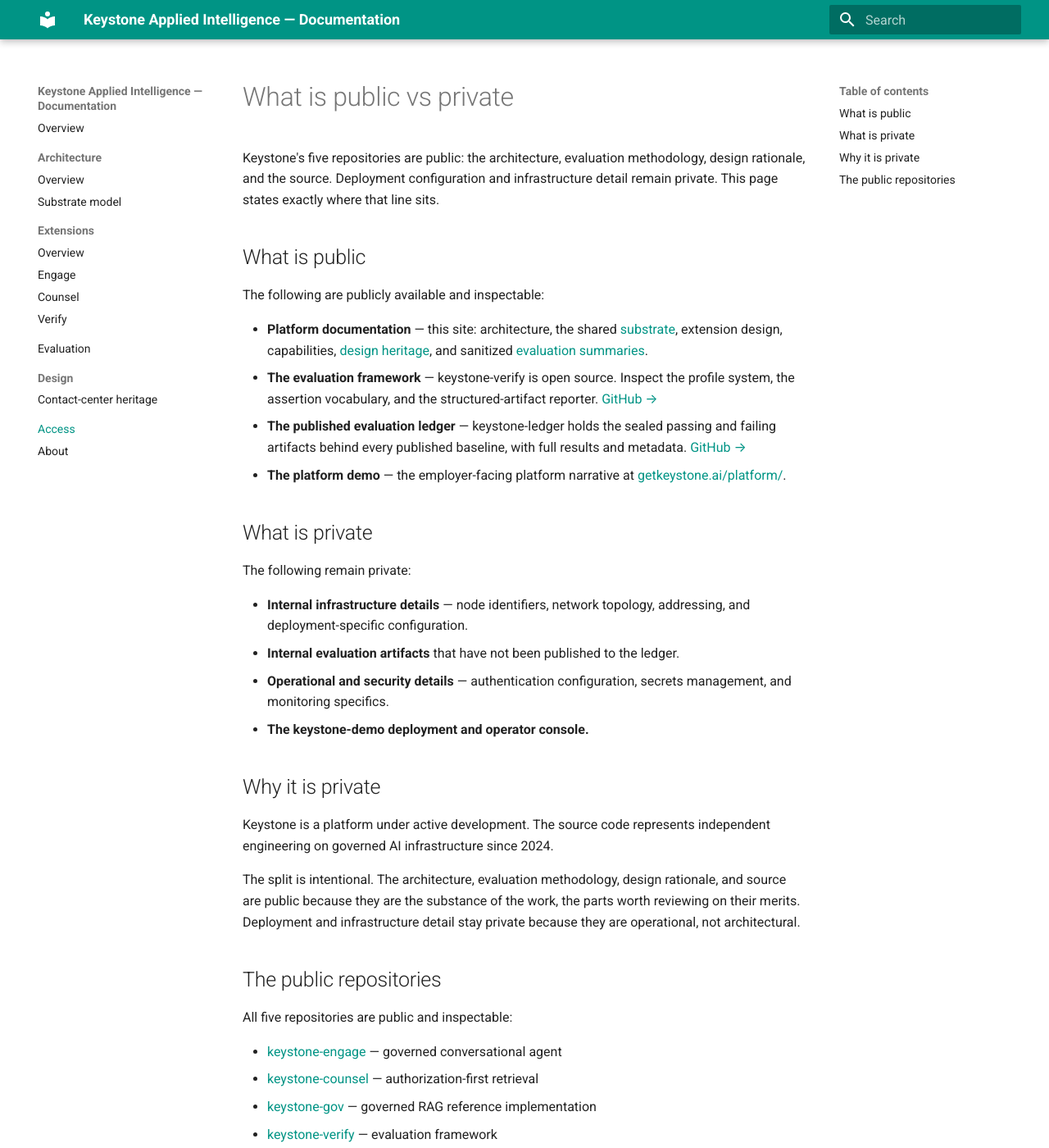
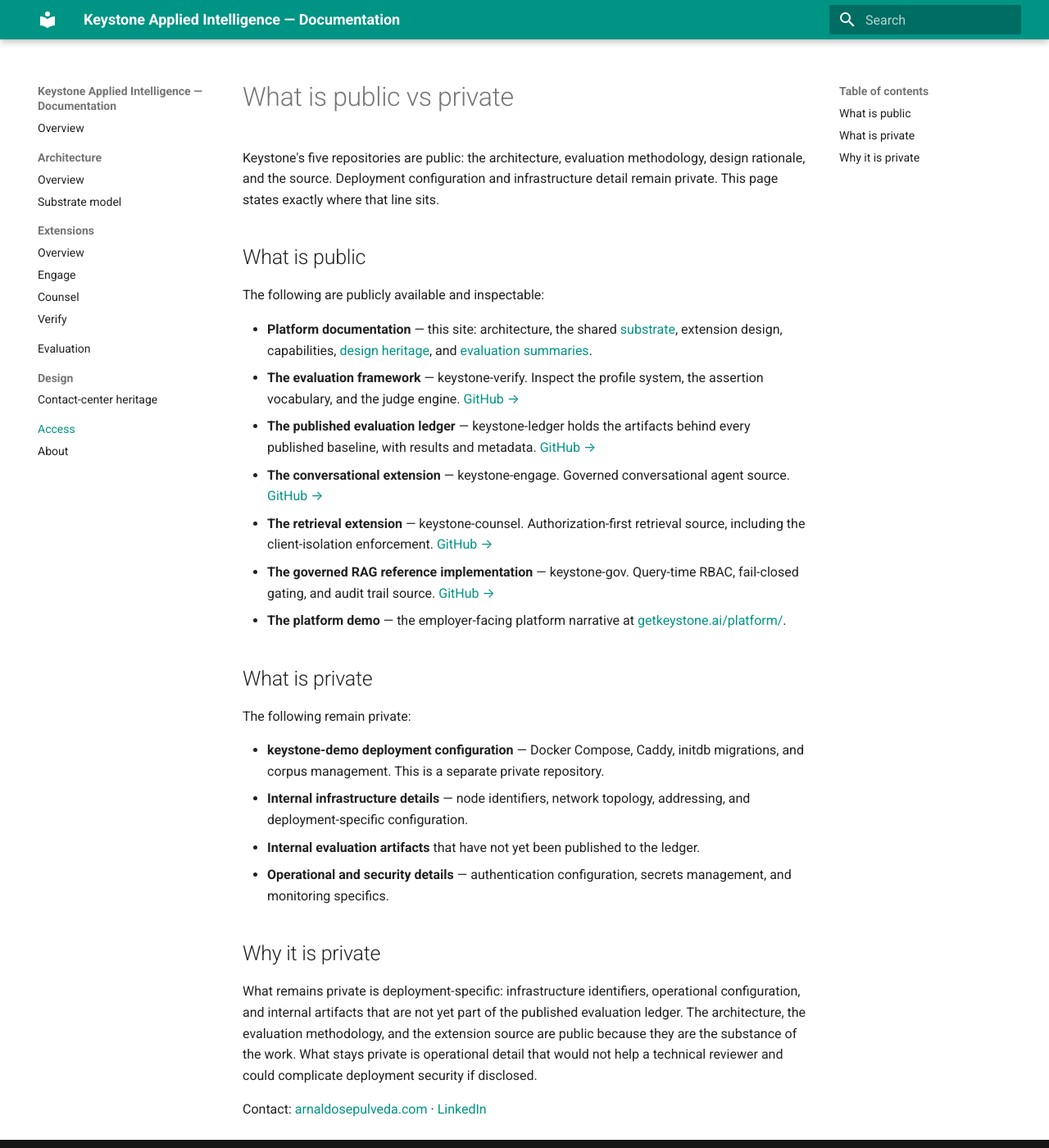
Before and after one commit to getkeystone/keystone-platform-docs, an MkDocs documentation site: the page built from docs/access.md, in a window 1280 px wide and 1400 px high. Shown: the whole window at 82% size. Built offline with MkDocs 1.6.1 and Material for MkDocs 9.7.7, drawn with Linux system fonts in a browser that asks for light colours; some of the changed text lies outside the part shown.

Commit message:
docs: update access page and migration notes — all five repos are now public

```diff
--- a/docs/access.md
+++ b/docs/access.md
@@ -11,14 +11,23 @@ The following are publicly available and inspectable:
 
 - **Platform documentation** — this site: architecture, the shared
   [substrate](architecture/substrate.md), extension design, capabilities,
-  [design heritage](design/heritage.md), and sanitized
+  [design heritage](design/heritage.md), and
   [evaluation summaries](evaluation/index.md).
-- **The evaluation framework** — keystone-verify is open source. Inspect the
-  profile system, the assertion vocabulary, and the structured-artifact
-  reporter. [GitHub →](https://github.com/getkeystone/keystone-verify)
-- **The published evaluation ledger** — keystone-ledger holds the sealed
-  passing and failing artifacts behind every published baseline, with full
-  results and metadata. [GitHub →](https://github.com/getkeystone/keystone-ledger)
+- **The evaluation framework** — keystone-verify. Inspect the profile system,
+  the assertion vocabulary, and the judge engine.
+  [GitHub →](https://github.com/getkeystone/keystone-verify)
+- **The published evaluation ledger** — keystone-ledger holds the artifacts
+  behind every published baseline, with results and metadata.
+  [GitHub →](https://github.com/getkeystone/keystone-ledger)
+- **The conversational extension** — keystone-engage. Governed conversational
+  agent source.
+  [GitHub →](https://github.com/getkeystone/keystone-engage)
+- **The retrieval extension** — keystone-counsel. Authorization-first retrieval
+  source, including the client-isolation enforcement.
+  [GitHub →](https://github.com/getkeystone/keystone-counsel)
+- **The governed RAG reference implementation** — keystone-gov. Query-time
+  RBAC, fail-closed gating, and audit trail source.
+  [GitHub →](https://github.com/getkeystone/keystone-gov)
 - **The platform demo** — the employer-facing platform narrative at
   [getkeystone.ai/platform/](https://getkeystone.ai/platform/).
 
@@ -26,32 +35,23 @@ The following are publicly available and inspectable:
 
 The following remain private:
 
+- **keystone-demo deployment configuration** — Docker Compose, Caddy, initdb
+  migrations, and corpus management. This is a separate private repository.
 - **Internal infrastructure details** — node identifiers, network topology,
   addressing, and deployment-specific configuration.
-- **Internal evaluation artifacts** that have not been published to the ledger.
+- **Internal evaluation artifacts** that have not yet been published to the
+  ledger.
 - **Operational and security details** — authentication configuration, secrets
   management, and monitoring specifics.
-- **The keystone-demo deployment and operator console.**
 
 ## Why it is private
 
-Keystone is a platform under active development. The source code represents
-independent engineering on governed AI infrastructure since 2024.
-
-The split is intentional. The architecture, evaluation methodology, design
-rationale, and source are public because they are the substance of the work,
-the parts worth reviewing on their merits. Deployment and infrastructure detail
-stay private because they are operational, not architectural.
-
-## The public repositories
-
-All five repositories are public and inspectable:
-
-- [keystone-engage](https://github.com/getkeystone/keystone-engage) — governed conversational agent
-- [keystone-counsel](https://github.com/getkeystone/keystone-counsel) — authorization-first retrieval
-- [keystone-gov](https://github.com/getkeystone/keystone-gov) — governed RAG reference implementation
-- [keystone-verify](https://github.com/getkeystone/keystone-verify) — evaluation framework
-- [keystone-ledger](https://github.com/getkeystone/keystone-ledger) — published evaluation ledger
+What remains private is deployment-specific: infrastructure identifiers,
+operational configuration, and internal artifacts that are not yet part of the
+published evaluation ledger. The architecture, the evaluation methodology, and
+the extension source are public because they are the substance of the work.
+What stays private is operational detail that would not help a technical
+reviewer and could complicate deployment security if disclosed.
 
 Contact: [arnaldosepulveda.com](https://arnaldosepulveda.com) ·
 [LinkedIn](https://linkedin.com/in/arnaldosepulveda)
```
Also changed, not shown: docs/migration-notes.md (+11 -0 lines).
